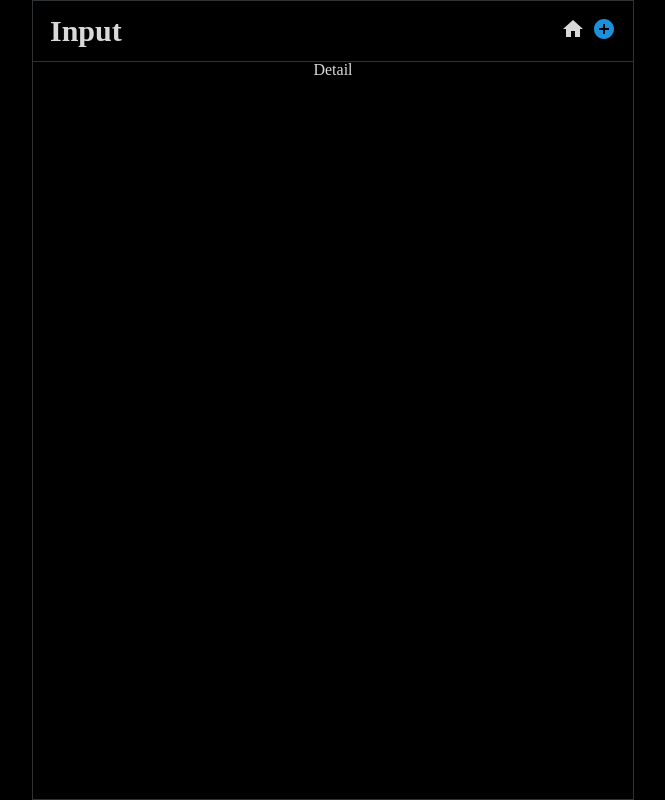
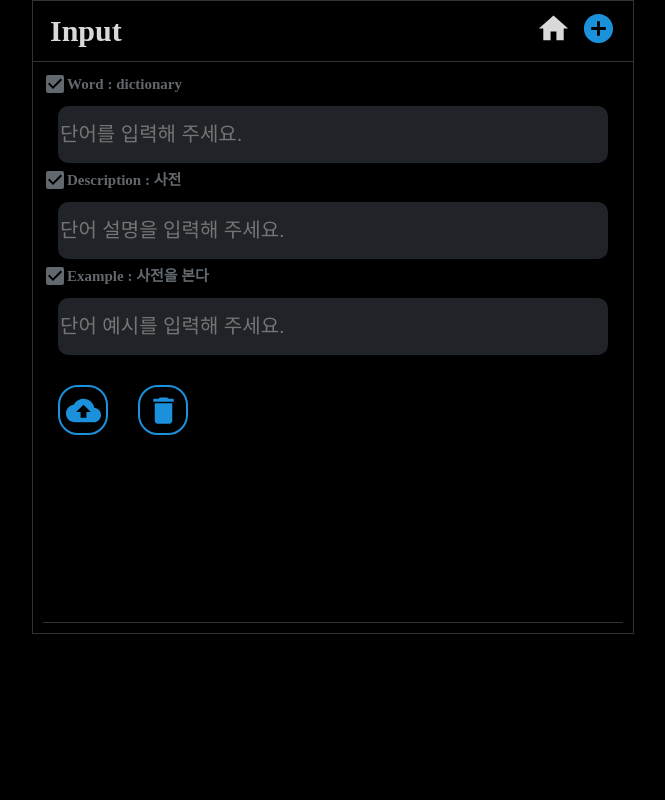
Before and after one commit to wglee0511/word-collection, a React (Create React App) app: page /detail/1 in a window 1280 px wide. Shown: the whole page, without its empty margins (307-972 px from the left). Built offline with nearby package versions, Linux system fonts and the light colour scheme.

Commit message:
Complete CSS

```diff
--- a/src/App.js
+++ b/src/App.js
@@ -8,11 +8,13 @@ import Detail from "./components/Detail";
 import Navigation from "./components/Navigation";
 import theme from "./theme";
 import { useEffect } from "react";
+import MetaScript from "./components/MetaScript";
 
 function App(props) {
   useEffect(() => {}, []);
   return (
     <Wrapper className="App">
+      <MetaScript />
       <MainDiv>
         <NavDiv>
           <Navigation />
@@ -29,8 +31,8 @@ function App(props) {
 }
 
 const Wrapper = styled.div`
-  width: 100vw;
-  height: 100vh;
+  width: 100%;
+  height: 100%;
   background-color: ${theme.bgColor};
   color: ${theme.fontColor};
   display: flex;
--- a/src/components/Add.js
+++ b/src/components/Add.js
@@ -2,6 +2,7 @@ import React from "react";
 import styled from "styled-components";
 import theme from "../theme";
 import CheckBoxIcon from "@material-ui/icons/CheckBox";
+import CheckIcon from "@material-ui/icons/Check";
 
 const Add = (props) => {
   return (
@@ -18,7 +19,9 @@ const Add = (props) => {
         <CheckBoxIcon /> Example :
       </MarkWordDiv>
       <WordInput type="text" placeholder="단어 예시를 입력해 주세요." />
-      <SubmitButton>Submit</SubmitButton>
+      <SubmitButton>
+        <CheckIcon fontSize="large" />
+      </SubmitButton>
     </NoteWrapper>
   );
 };
@@ -56,22 +59,23 @@ const WordInput = styled.input`
 `;
 
 const SubmitButton = styled.button`
-  background-color: ${theme.buttonColor};
-  color: ${theme.fontColor};
+  background-color: ${theme.bgColor};
+  color: ${theme.buttonColor};
   font-size: 30px;
-  height: 75px;
+  height: 50px;
+  width: 50px;
   font-weight: 800;
   display: flex;
   justify-content: center;
   align-items: center;
   margin: 25px 15px 5px 15px;
   border-radius: 20px;
-  border: none;
+  border: 2px solid ${theme.buttonColor};
   cursor: pointer;
   transition: background-color 0.2s;
   &:hover {
-    background-color: ${theme.fontColor};
-    color: ${theme.buttonColor};
+    border: 2px solid ${theme.fontColor};
+    color: ${theme.fontColor};
   }
 `;
 
--- a/src/components/Detail.js
+++ b/src/components/Detail.js
@@ -1,7 +1,100 @@
 import React from "react";
+import styled from "styled-components";
+import theme from "../theme";
+import CheckBoxIcon from "@material-ui/icons/CheckBox";
+import DeleteIcon from "@material-ui/icons/Delete";
+import CloudUploadIcon from "@material-ui/icons/CloudUpload";
 
-const Detail = () => {
-  return <div>Detail</div>;
+const Detail = (props) => {
+  const dictionary = {
+    word: "dictionary",
+    description: "사전",
+    example: "사전을 본다",
+  };
+  return (
+    <NoteWrapper>
+      <MarkWordDiv>
+        <CheckBoxIcon /> Word : {dictionary.word}
+      </MarkWordDiv>
+      <WordInput type="text" placeholder="단어를 입력해 주세요." />
+      <MarkWordDiv>
+        <CheckBoxIcon /> Description : {dictionary.description}
+      </MarkWordDiv>
+      <WordInput type="text" placeholder="단어 설명을 입력해 주세요." />
+      <MarkWordDiv>
+        <CheckBoxIcon /> Example : {dictionary.example}
+      </MarkWordDiv>
+      <WordInput type="text" placeholder="단어 예시를 입력해 주세요." />
+
+      <ButtonDiv>
+        <SubmitButton>
+          <CloudUploadIcon fontSize="large" />
+        </SubmitButton>
+        <SubmitButton>
+          <DeleteIcon fontSize="large" />
+        </SubmitButton>
+      </ButtonDiv>
+    </NoteWrapper>
+  );
 };
 
+const NoteWrapper = styled.form`
+  height: 550px;
+  font-weight: 600;
+  margin: 10px 10px 10px 10px;
+  display: flex;
+  flex-direction: column;
+  border-bottom: 1px solid ${theme.borderColor};
+`;
+const MarkWordDiv = styled.div`
+  font-size: 15px;
+  margin-bottom: 10px;
+  color: ${theme.placeholerColor};
+  display: flex;
+  align-items: center;
+`;
+
+const WordInput = styled.input`
+  background-color: ${theme.noteColor};
+  font-size: 20px;
+  height: 55px;
+  display: flex;
+  justify-content: center;
+  align-items: center;
+  margin: 0 15px 5px 15px;
+  border-radius: 10px;
+  border: none;
+  color: ${theme.fontColor};
+  :focus {
+    color: ${theme.fontColor};
+  }
+`;
+
+const ButtonDiv = styled.div`
+  width: 100%;
+  display: flex;
+  align-items: center;
+`;
+
+const SubmitButton = styled.button`
+  background-color: ${theme.bgColor};
+  color: ${theme.buttonColor};
+  font-size: 30px;
+  height: 50px;
+  width: 50px;
+  font-weight: 800;
+  display: flex;
+  justify-content: center;
+  align-items: center;
+  margin: 25px 15px 5px 15px;
+  border-radius: 20px;
+  border: 2px solid ${theme.buttonColor};
+  cursor: pointer;
+  transition: background-color 0.2s;
+  &:hover {
+    border: 2px solid ${theme.fontColor};
+    color: ${theme.fontColor};
+  }
+`;
+
 export default Detail;
--- a/src/components/Main.js
+++ b/src/components/Main.js
@@ -4,17 +4,31 @@ import React from "react";
 import { useEffect } from "react";
 
 const Main = (props) => {
-  const dictionary = {
-    word: "dictionary",
-    description: "사전",
-    example: "사전을 본다",
-  };
+  const dictionary = [
+    {
+      word: "dictionary",
+      description: "사전",
+      example: "사전을 본다",
+    },
+    {
+      word: "dictionary",
+      description: "사전",
+      example: "사전을 본다",
+    },
+    {
+      word: "dictionary",
+      description: "사전",
+      example: "사전을 본다",
+    },
+  ];
 
   useEffect(() => {}, []);
 
   return (
     <Wrapper>
-      <Note dictionary={dictionary} />
+      {dictionary.map((each, index) => {
+        return <Note dictionary={each} key={index} index={index} />;
+      })}
     </Wrapper>
   );
 };
--- /dev/null
+++ b/src/components/MetaScript.js
@@ -0,0 +1,19 @@
+import React from "react";
+import theme from "../theme";
+import { Helmet } from "react-helmet";
+
+const MetaScript = () => {
+  return (
+    <Helmet>
+      <title>Rweet Dictionary</title>
+      <meta
+        property="og:image"
+        content="https://image.flaticon.com/icons/png/512/60/60580.png"
+      />
+      <meta property="og:description" content="트위터 스타일 사전입니다." />
+      <style>{`body { background-color: ${theme.bgColor}; }`}</style>
+    </Helmet>
+  );
+};
+
+export default MetaScript;
--- a/src/components/Navigation.js
+++ b/src/components/Navigation.js
@@ -13,10 +13,10 @@ const Navigation = (props) => {
       <div>{urlName === "/" ? "Home" : "Input"}</div>
       <IconDiv>
         <EachLink to="/" urlName={urlName === "/"}>
-          <HomeIcon />
+          <HomeIcon fontSize="large" />
         </EachLink>
         <EachLink to="/add" urlName={urlName !== "/"}>
-          <AddCircleIcon />
+          <AddCircleIcon fontSize="large" />
         </EachLink>
       </IconDiv>
     </>
@@ -24,7 +24,7 @@ const Navigation = (props) => {
 };
 
 const IconDiv = styled.div`
-  width: 55px;
+  width: 80px;
   display: flex;
   justify-content: space-between;
   align-items: center;
--- a/src/components/Note.js
+++ b/src/components/Note.js
@@ -2,12 +2,19 @@ import React from "react";
 import styled from "styled-components";
 import theme from "../theme";
 import CheckBoxIcon from "@material-ui/icons/CheckBox";
+import { withRouter } from "react-router-dom";
 
 const Note = (props) => {
   const dictionary = props.dictionary;
+  const index = props.index;
+
+  const handleOnClick = () => {
+    console.log("click");
+    props.history.push("/detail/" + index);
+  };
 
   return (
-    <NoteWrapper>
+    <NoteWrapper onClick={handleOnClick}>
       <MarkWordDiv>
         <CheckBoxIcon /> Word :
       </MarkWordDiv>
@@ -31,6 +38,13 @@ const NoteWrapper = styled.div`
   display: flex;
   flex-direction: column;
   border-bottom: 1px solid ${theme.borderColor};
+  transition: background-color 0.3s;
+  transition: color 0.3s;
+  :hover {
+    cursor: pointer;
+    color: ${theme.buttonColor};
+    background-color: ${theme.buttonColor};
+  }
 `;
 const MarkWordDiv = styled.div`
   font-size: 15px;
@@ -51,4 +65,4 @@ const WordDiv = styled.div`
   border-radius: 10px;
 `;
 
-export default Note;
+export default withRouter(Note);
```
Also changed, not shown: 1 other file (tests, documents, lock files or other folders).
